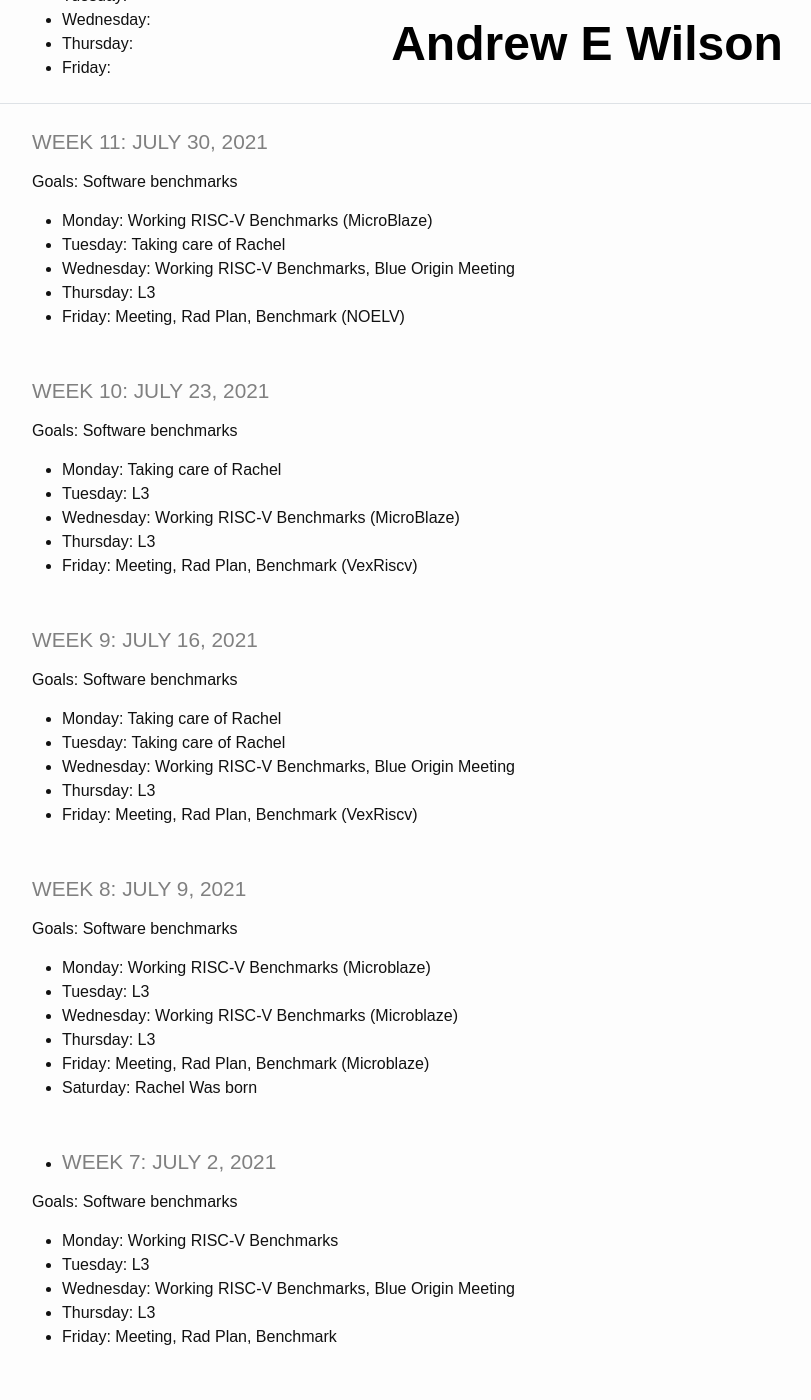
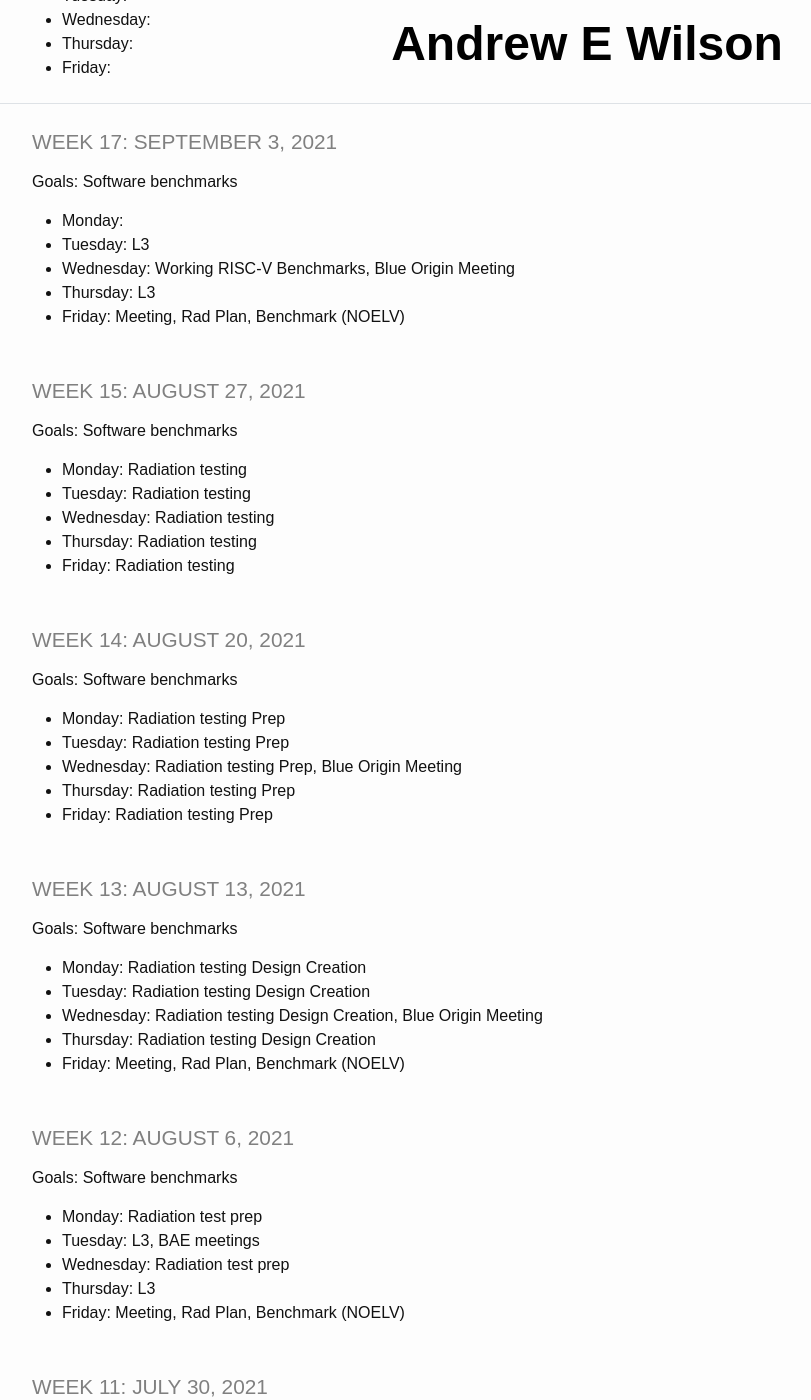
Before and after one commit to AEW2015/ccl_log, a Jekyll site: the page built from _pages/log.md, in a window 1280 px wide and 1400 px high, scrolled down 302 px. Shown: the whole window, without its empty margins (53-864 px from the left). Built offline with Jekyll 4.4.1, drawn with Linux system fonts in a browser that asks for light colours.

Commit message:
update to logs

```diff
--- a/_pages/log.md
+++ b/_pages/log.md
@@ -9,6 +9,57 @@ title: Work Log
 * **Wednesday**:
 * **Thursday**:
 * **Friday**:
+
+
+### Week 17: September 3, 2021
+
+Goals: Software benchmarks
+
+* **Monday**:
+* **Tuesday**: L3
+* **Wednesday**:  Working RISC-V Benchmarks, Blue Origin Meeting
+* **Thursday**: L3
+* **Friday**: Meeting, Rad Plan, Benchmark (NOELV)
+
+### Week 15: August 27, 2021
+
+Goals: Software benchmarks
+
+* **Monday**:  Radiation testing
+* **Tuesday**: Radiation testing
+* **Wednesday**: Radiation testing
+* **Thursday**:  Radiation testing
+* **Friday**: Radiation testing
+
+### Week 14: August 20, 2021
+
+Goals: Software benchmarks
+
+* **Monday**:  Radiation testing Prep
+* **Tuesday**: Radiation testing Prep
+* **Wednesday**:  Radiation testing Prep, Blue Origin Meeting
+* **Thursday**: Radiation testing Prep
+* **Friday**: Radiation testing Prep
+
+### Week 13: August 13, 2021
+
+Goals: Software benchmarks
+
+* **Monday**:   Radiation testing Design Creation
+* **Tuesday**:  Radiation testing Design Creation
+* **Wednesday**:  Radiation testing Design Creation, Blue Origin Meeting
+* **Thursday**:  Radiation testing Design Creation
+* **Friday**: Meeting, Rad Plan, Benchmark (NOELV)
+
+### Week 12: August 6, 2021
+
+Goals: Software benchmarks
+
+* **Monday**:  Radiation test prep
+* **Tuesday**: L3, BAE meetings
+* **Wednesday**:  Radiation test prep
+* **Thursday**: L3
+* **Friday**: Meeting, Rad Plan, Benchmark (NOELV)
 
 ### Week 11: July 30, 2021
 
```
